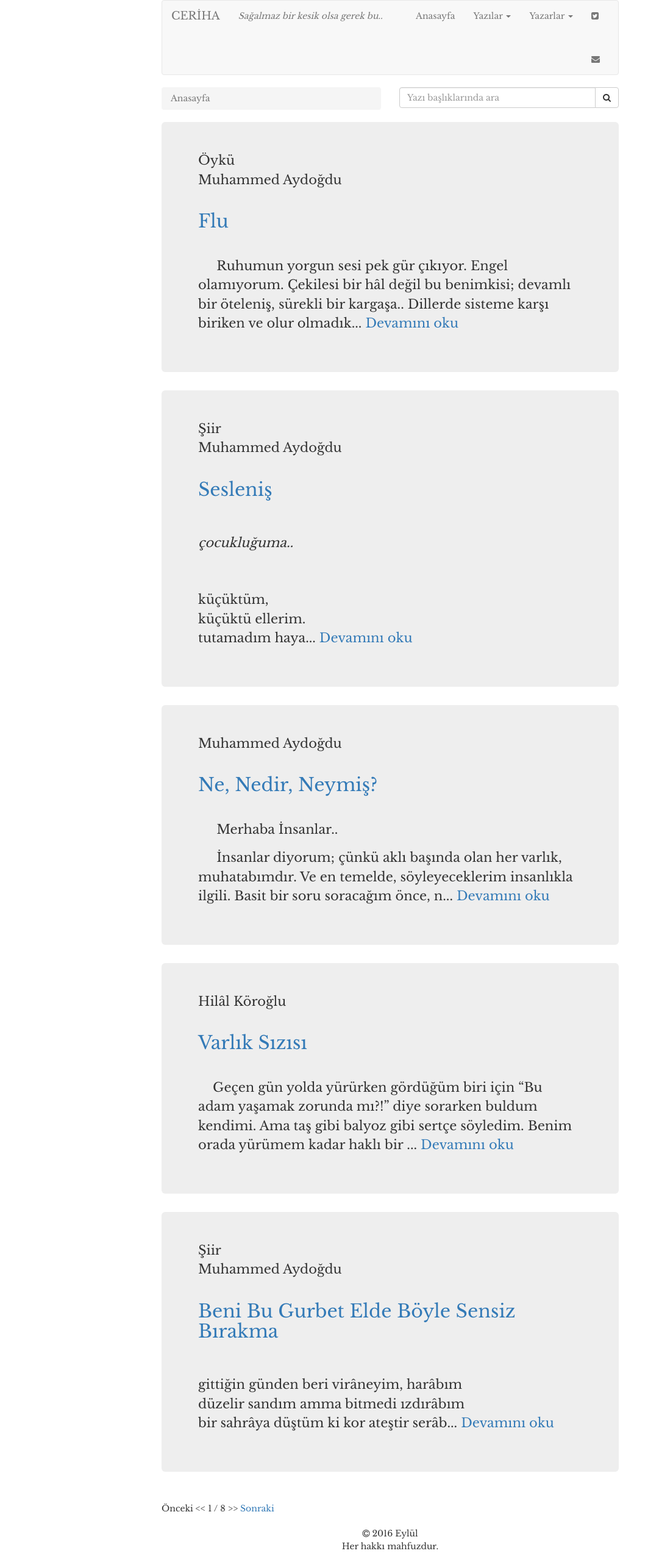
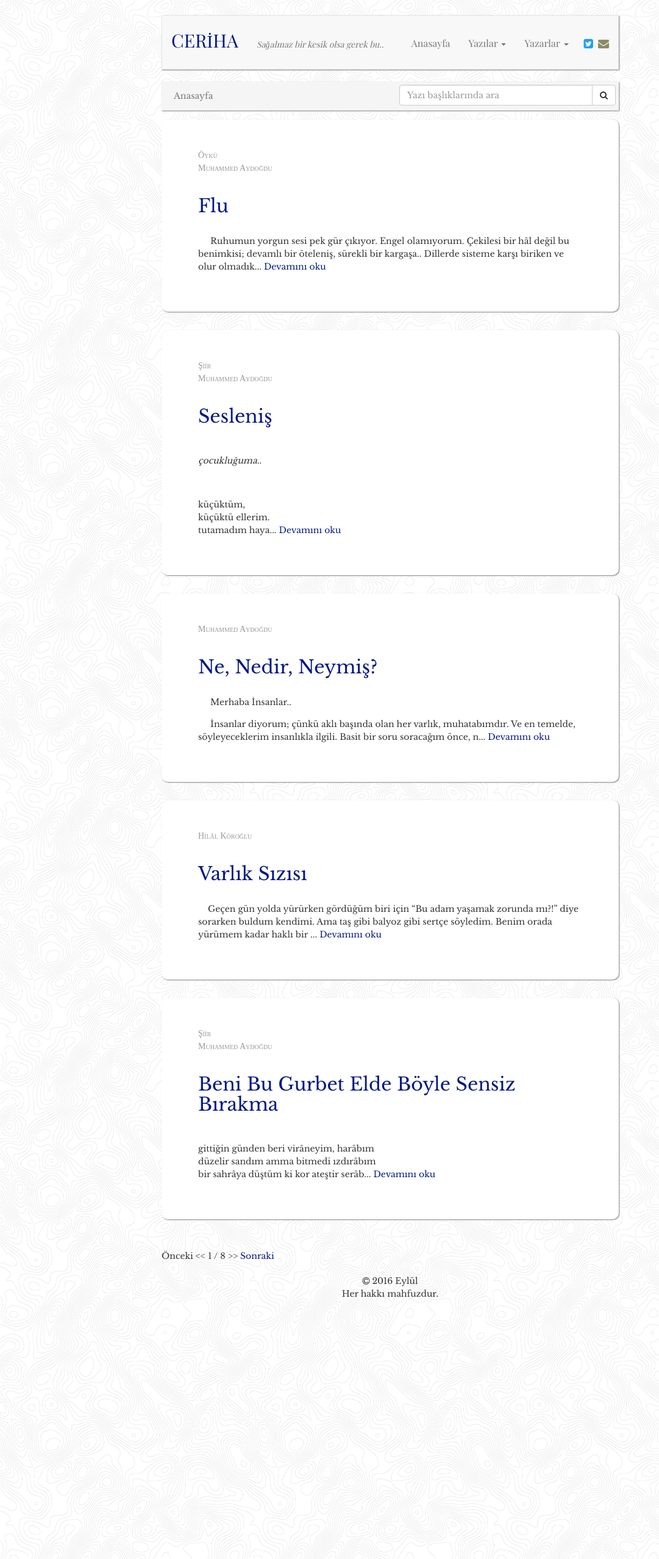
Before and after one commit to muhammedaydogdu/muhammedaydogdu.github.io, a Jekyll site: the page built from index.html, in a window 1280 px wide. Shown: the whole page at 61% size, without its empty margins (0-1081 px from the left). Built offline with Jekyll 4.4.1, drawn with Linux system fonts in a browser that asks for light colours; some web fonts are replaced; the list of posts is cut into pages by our own code.

Commit message:
Update style.css

```diff
--- a/css/style.css
+++ b/css/style.css
@@ -6,25 +6,24 @@
 body {
   font-family: "Libre Baskerville", "Times New Roman", serif;
   line-height: 1.5;
-  background: url("../images/
-    topography.png");
+  background: url("../images/topography.png");
 }
 
 a {
-  color: ;
+  color: #021884;
 }
 
 a:hover {
-  color: ;
+  color: #021884;
 }
 
 a:focus {
-  color: ;
+  color: #021884;
   text-decoration: none;
 }
 
 h2 {
-  color: ;
+  color: #021884;
 }
 
 .container .navbar {
@@ -75,7 +74,7 @@
 .container .jumbotron {
   background-color: #ffffff;
   box-shadow: 1px 1px 2px grey;
-  border-radius: 0;
+  border-radius: 10px;
 }
 
 .container .jumbotron p {
```
